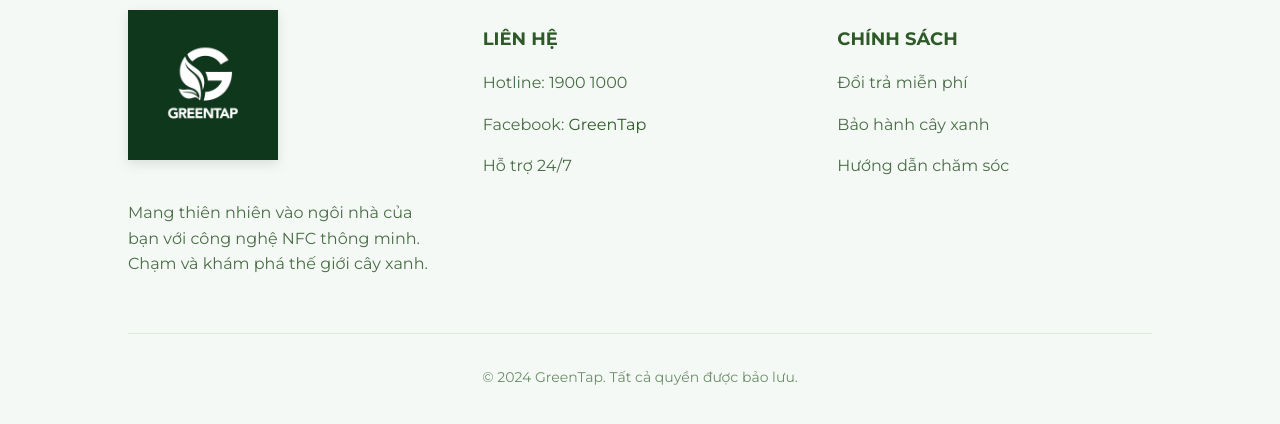
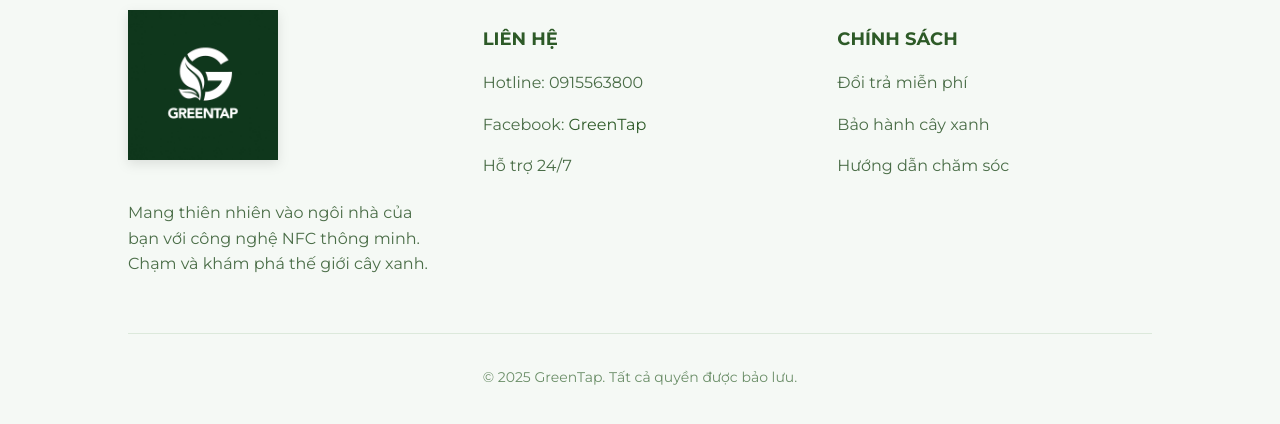
Before and after one commit to KhanhToan13/greentapcard, a React (Create React App) app: page / in a window 1280 px wide. Shown: the part 850-1274 px from the top of the page. Built offline with nearby package versions, Linux system fonts and the light colour scheme.

Commit message:
update contact

```diff
--- a/src/Footer.js
+++ b/src/Footer.js
@@ -6,7 +6,7 @@ function Footer() {
   return (
     <footer className="footer-container">
       <div className="footer-content">
-        {/* Cột 1: Logo và mô tả */}
+
         <div className="footer-column">
           <img src={logo} alt="GreenTap Logo" className="footer-logo" />
           <p>
@@ -15,10 +15,9 @@ function Footer() {
           </p>
         </div>
 
-        {/* Cột 2: Liên hệ */}
         <div className="footer-column">
           <h3>Liên hệ</h3>
-          <p>Hotline: 1900 1000</p>
+          <p>Hotline: 0915563800</p>
           <p>Facebook: <a
               href="https://www.facebook.com/profile.php?id=61581210366800"
               target="_blank"
@@ -31,7 +30,6 @@ function Footer() {
           <p>Hỗ trợ 24/7</p>
         </div>
 
-        {/* Cột 3: Chính sách */}
         <div className="footer-column">
           <h3>Chính sách</h3>
           <p className="policy-item">Đổi trả miễn phí</p>
@@ -40,7 +38,7 @@ function Footer() {
         </div>
       </div>
       <div className="footer-copyright">
-        <p>© 2024 GreenTap. Tất cả quyền được bảo lưu.</p>
+        <p>© 2025 GreenTap. Tất cả quyền được bảo lưu.</p>
       </div>
     </footer>
   );
```
